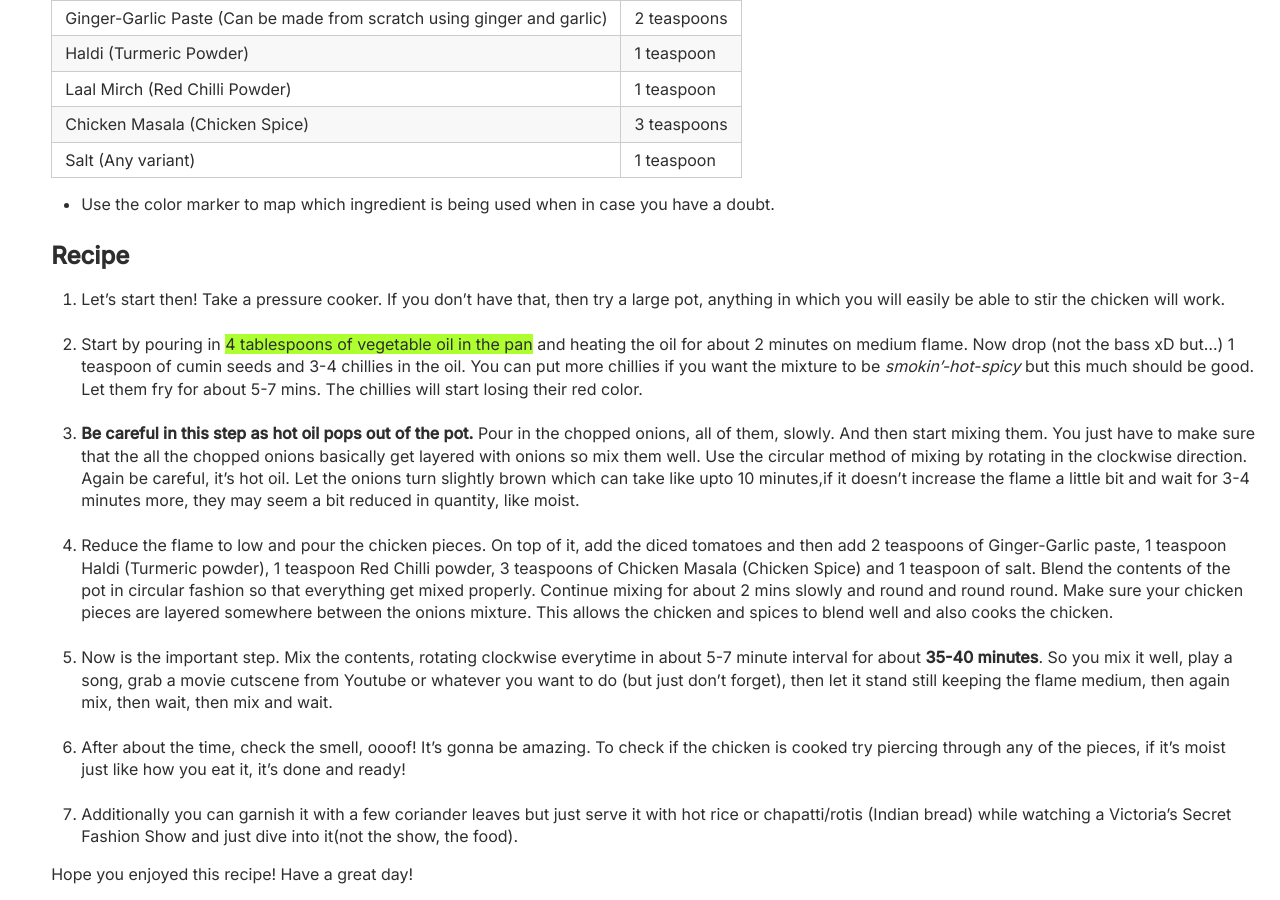
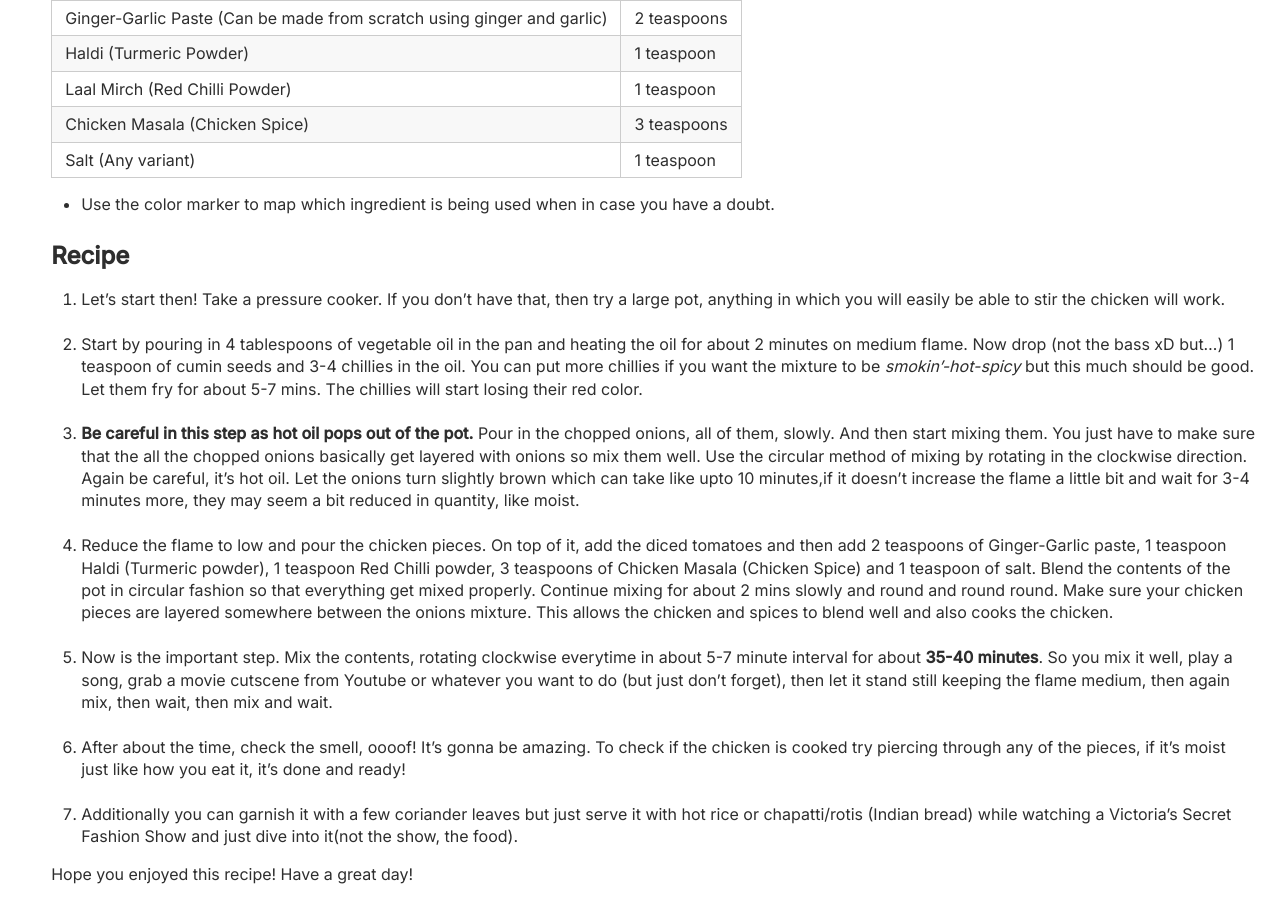
Before and after one commit to wowufoundme/blog, a Jekyll site: the page built from _posts/2022-03-06-The-best-chicken-curry-recipe-ever.md, in a window 1280 px wide and 900 px high, scrolled down 1137 px. Built offline with Jekyll 4.4.1, drawn with Linux system fonts in a browser that asks for light colours.

Commit message:
Change color code to white

```diff
--- a/_posts/2022-03-06-The-best-chicken-curry-recipe-ever.md
+++ b/_posts/2022-03-06-The-best-chicken-curry-recipe-ever.md
@@ -37,7 +37,7 @@ Let's start with the ingredients. Remember to adjust the quantity as per your ne
 ## Recipe
 
 1. Let's start then! Take a pressure cooker. If you don't have that, then try a large pot, anything in which you will easily be able to stir the chicken will work. <br/><br/>
-2. Start by pouring in <span class="green-text">4 tablespoons of vegetable oil in the pan</span> and heating the oil for about 2 minutes on medium flame. Now drop (not the bass xD but...) 1 teaspoon of cumin seeds and 3-4 chillies in the oil. You can put more chillies if you want the mixture to be _smokin'-hot-spicy_ but this much should be good. Let them fry for about 5-7 mins. The chillies will start losing their red color. <br/><br/>
+2. Start by pouring in 4 tablespoons of vegetable oil in the pan and heating the oil for about 2 minutes on medium flame. Now drop (not the bass xD but...) 1 teaspoon of cumin seeds and 3-4 chillies in the oil. You can put more chillies if you want the mixture to be _smokin'-hot-spicy_ but this much should be good. Let them fry for about 5-7 mins. The chillies will start losing their red color. <br/><br/>
 3. **Be careful in this step as hot oil pops out of the pot.** Pour in the chopped onions, all of them, slowly. And then start mixing them. You just have to make sure that the all the chopped onions basically get layered with onions so mix them well. Use the circular method of mixing by rotating in the clockwise direction. Again be careful, it's hot oil. Let the onions turn slightly brown which can take like upto 10 minutes,if it doesn't increase the flame a little bit and wait for 3-4 minutes more, they may seem a bit reduced in quantity, like moist. <br/><br/>
 4. Reduce the flame to low and pour the chicken pieces. On top of it, add the diced tomatoes and then add 2 teaspoons of Ginger-Garlic paste, 1 teaspoon Haldi (Turmeric powder), 1 teaspoon Red Chilli powder, 3 teaspoons of Chicken Masala (Chicken Spice) and 1 teaspoon of salt. Blend the contents of the pot in circular fashion so that everything get mixed properly. Continue mixing for about 2 mins slowly and round and round round. Make sure your chicken pieces are layered somewhere between the onions mixture. This allows the chicken and spices to blend well and also cooks the chicken. <br/><br/>
 5. Now is the important step. Mix the contents, rotating clockwise everytime in about 5-7 minute interval for about **35-40 minutes**. So you mix it well, play a song, grab a movie cutscene from Youtube or whatever you want to do (but just don't forget), then let it stand still keeping the flame medium, then again mix, then wait, then mix and wait. <br/><br/>
```
